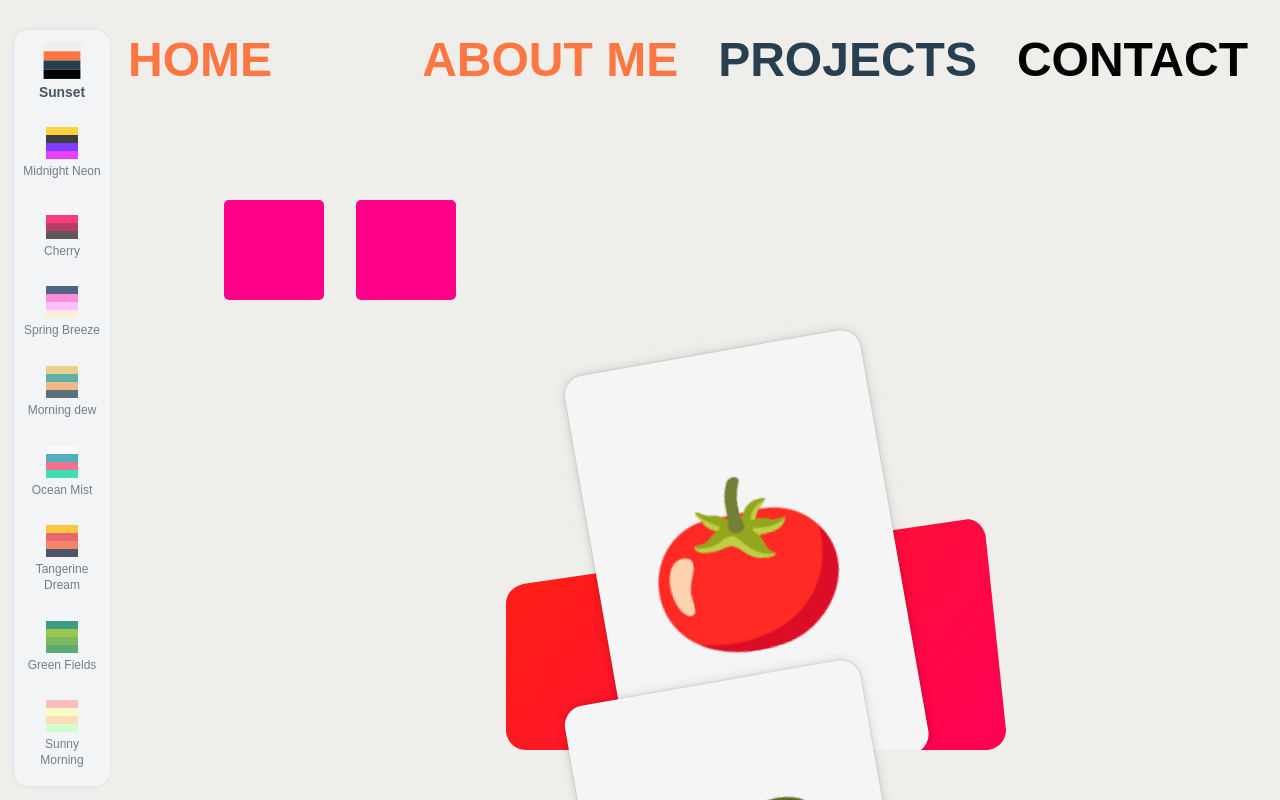
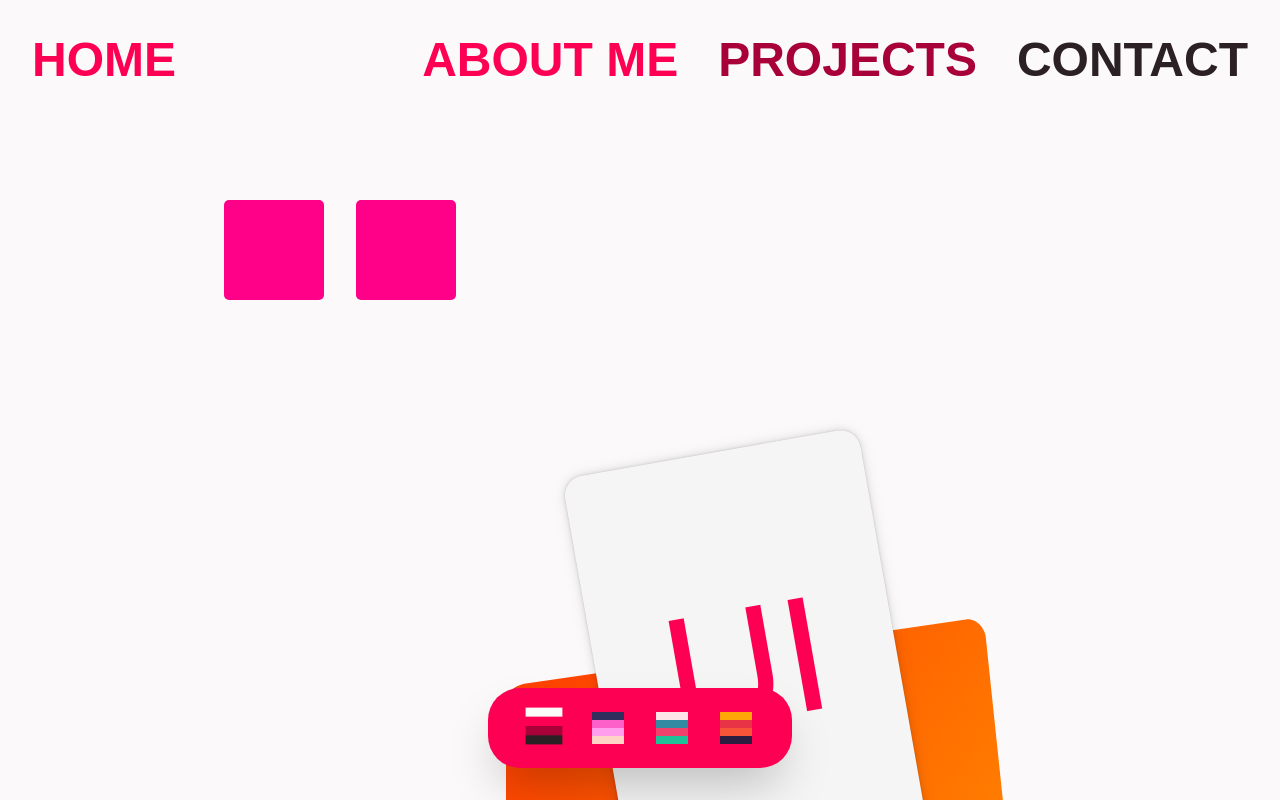
Before and after one commit to SJKodehode/my-next-portfolio, a Next.js app: page /showcase in a window 1280 px wide. Shown: the top 800 px of the page. Built offline with nearby package versions, Linux system fonts and the light colour scheme; a web font is replaced by a local one.

Commit message:
fixed ui

```diff
--- a/app/page.js
+++ b/app/page.js
@@ -4,6 +4,7 @@
 import * as motion from 'motion/react-client';
 import Skills from "@/components/skills";
 import AboutMe from "@/components/aboutMe";
+import ScrollTriggered from '@/components/motion/scroll';
 
 export default function Home() {
   // Variants for fornavn/etternavn
@@ -21,10 +22,10 @@ export default function Home() {
 
   return (
     <main>
-      <div className="p-8 flex flex-col md:justify-around justify-center -mt-20 md:mt-0 items-left md:ml-24 h-[100vh]">
+      <div className="p-8 flex flex-col md:justify-around justify-center -mt-20 md:-mt-10 items-left h-[100vh]">
         {/* Fornavn slidere inn fra venstre */}
         <motion.h1
-          className="md:text-[10vw] text-6xl font-semibold"
+          className="md:text-[11vw] text-6xl font-semibold"
           variants={nameVariants}
           initial="hiddenLeft"
           animate="visible"
@@ -35,7 +36,7 @@ export default function Home() {
 
         {/* Etternavn slidere inn fra høyre, med litt delay */}
         <motion.h1
-          className="md:text-[10vw] text-6xl font-semibold mb-4 w-full text-right"
+          className="md:text-[11vw] text-6xl font-semibold mb-4 w-full text-right"
           variants={nameVariants}
           initial="hiddenBottom"
           animate="visible"
--- a/components/header.js
+++ b/components/header.js
@@ -9,15 +9,15 @@ export default function Header() {
     const secondary = colors[2]
     const accent = colors[3]
     return (
-        <div className=" flex my-9 justify-center">
-            <nav className="flex justify-start sm:ml-32 ml-8 font-semibold md:text-2xl xl:text-5xl">
+        <div className=" flex my-4 md:my-9 justify-center">
+            <nav className="flex justify-start ml-8 font-semibold text-2xl md:text-3xl lg:text-4xl xl:text-5xl">
                 <div>
                     <Link href={'/'}>
                     <p>HOME</p>
                     </Link>
                 </div>
             </nav>
-            <nav className="flex justify-end w-full font-semibold md:text-2xl xl:text-5xl gap-10 mr-8">
+            <nav className="flex justify-end w-full font-semibold text-2xl md:text-3xl lg:text-4xl xl:text-5xl gap-4 md:gap-10 mr-8 md:flex-row flex-col items-end">
                 <div>
                     <Link href={'#'}>
                     <p style={{color: primary}}>ABOUT ME</p>
--- a/components/motion/scroll.js
+++ b/components/motion/scroll.js
@@ -60,11 +60,12 @@ const container = {
 const cardContainer = {
   overflow: "hidden",
   display: "flex",
+  margin: "100px auto",
   justifyContent: "center",
   alignItems: "center",
   position: "relative",
   paddingTop: 20,
-  marginBottom: -120,
+
 };
 
 const splash = {
@@ -95,12 +96,7 @@ const card = {
  */
 
 const food = [
-  ["🍅", 340, 10],
-  ["🍊", 20, 40],
-  ["🍋", 60, 90],
-  ["🍐", 80, 120],
-  ["🍏", 100, 140],
-  ["🫐", 205, 245],
-  ["🍆", 260, 290],
-  ["🍇", 290, 320],
+  ["UI", 30, 10],
+  ["UX", 50, 100],
+
 ];
--- a/components/navbar.js
+++ b/components/navbar.js
@@ -5,7 +5,7 @@ import * as motion from 'motion/react-client'; // for Motion v12.0
 import { useTheme } from './themeProvider';
 
 export default function Navbar() {
-  const { palettes, selected, selectPalette } = useTheme();
+  const { palettes, selected, selectPalette, colors } = useTheme();
 
   const [showArrow, setShowArrow] = useState(false);
   const [isExpanded, setIsExpanded] = useState(true);
@@ -29,28 +29,29 @@ export default function Navbar() {
   }, []);
 
   const navVariants = {
-    hidden: { x: '-120%' },
-    visible: { x: '0%' },
+    hidden: { y: '200%' },
+    visible: { y: '0%' },
   };
 
   return (
     <div className='flex justify-center w-dvw'>
+
       {showArrow && !isExpanded && (
         <motion.button
           onClick={() => setIsExpanded(true)}
-          initial={{ scale: 1, x: -20 }}
-          animate={{ scale: 1, x: 0 }}
+          initial={{ scale: 1, y: 60 }}
+          animate={{ scale: 1, y: 0 }}
           transition={{ type: 'spring', stiffness: 300, damping: 20, delay: 0.2 }}
           className="
-            fixed left-0 top-5/6 mt-24 md:mt-0 md:top-1/2 transform -translate-y-1/2
-            z-50 p-2 rounded-r-md bg-white/80 backdrop-blur-sm
+            fixed bottom-0 transform -translate-y-1/2
+            z-50 p-2 rounded-md bg-white/80 backdrop-blur-sm
             border border-gray-200
           "
         >
           {/* Enkel SVG‐pil */}
           <svg
             xmlns="http://www.w3.org/2000/svg"
-            className="h-6 w-4 text-gray-600"
+            className="h-6 w-6 text-gray-600 rotate-270"
             fill="none"
             viewBox="0 0 24 24"
             stroke="currentColor"
@@ -72,13 +73,16 @@ export default function Navbar() {
         transition={{ type: 'spring', stiffness: 100, duration: 0.2 }}
         className="
           fixed z-40
+          bottom-8 flex flex-nowrap w-fit justify-center px-10 py-6 gap-8 scroll-smooth
 
-          bottom-0 flex lg:flex-col lg:left-0 lg:h-[95vh] flex-nowrap overflow-x-scroll lg:overflow-hidden gap-2 m-3 justify-around p-6 lg:p-2 lg:w-fit w-[90vw] scroll-smooth
-          bg-gray-100 sm:border-r border-gray-200 border-2
-           sm:h-auto
-          text-gray-600 font-medium rounded-[1rem]
+           font-medium rounded-4xl snap-x shadow-2xl
         "
+        style={{ backgroundColor: colors[1],
+                 color: colors[0],
+
+        }}
       >
+
         {palettes.map((p) => {
           const isSelected = p.id === selected.id;
 
@@ -86,9 +90,9 @@ export default function Navbar() {
             <motion.button
               key={p.id}
               onClick={() => selectPalette(p)}
-              initial={{ opacity: 0.75, scale: 1, x: 0 }}
+              initial={{ opacity: 0.90, scale: 1, x: 0 }}
               animate={{
-                opacity: isSelected ? 1 : 0.75,
+                opacity: isSelected ? 1 : 0.90,
                 scale: isSelected ? 1.15 : 1,
                 y: isSelected ? -2 : 0,
               }}
@@ -99,8 +103,8 @@ export default function Navbar() {
               }}
               transition={{ type: 'spring', stiffness: 100, duration: 0.2 }}
               className="
-                flex flex-col flex-shrink-0 items-center
-                overflow-hidden w-28 lg:w-20
+                flex flex-col flex-shrink-0 items-center justify-center
+
               "
             >
               {[p.background, p.primary, p.secondary, p.accent].map((c, i) => (
@@ -111,18 +115,18 @@ export default function Navbar() {
                 />
               ))}
               <p
-                className="text-xs mt-1 text-center"
-                style={{ fontWeight: isSelected ? 600 : 400 }}
+                className="text-xs mt-1 hidden text-center"
+                style={{ fontWeight: isSelected ? 700 : 400 }}
               >
                 {p.name}
               </p>
             </motion.button>
           );
         })}
+
       </motion.nav>
 
       {/* Skjuler scrollbar‐visningen ved å sette bredde/høyde til 0 */}
-
     </div>
   );
 }
--- a/lib/palettes.js
+++ b/lib/palettes.js
@@ -1,21 +1,6 @@
 
 export const palettes = [
-  {
-    id: 'sunset',
-    name: 'Sunset',
-    background: '#efeeea',
-    primary:    '#fe7743',
-    secondary:  '#273f4f',
-    accent:     '#000000',
-  },
-  {
-    id: 'midnight-neon',
-    name: 'Midnight Neon',
-    background: '#ffc600',
-    primary:    '#000000',
-    secondary:  '#5800ff',
-    accent:     '#e900ff',
-  },
+
   {
     id: 'cherry',
     name: 'Cherry',
@@ -32,14 +17,7 @@ export const palettes = [
     secondary:  '#ffb0fe',
     accent:     '#ffecd3',
   },
-  {
-    id: 'morning-dew',
-    name: 'Morning dew',
-    background: '#e9c46a',
-    primary:    '#2a9d8f',
-    secondary:  '#f4a261',
-    accent:     '#264653',
-  },
+
   {
     id: 'ocean-mist',
     name: 'Ocean Mist',
@@ -56,7 +34,13 @@ export const palettes = [
     secondary:  '#f85f36',
     accent:     '#14213d',
   },
-  {
+
+
+
+];
+
+const extraPalettes = [
+{
     id: 'green-fields',
     name: 'Green Fields',
     background: '#007f5f',
@@ -64,7 +48,7 @@ export const palettes = [
     secondary:  '#55a630',
     accent:     '#2b9348',
   },
-  {
+{
     id: 'sunny-morning',
     name: 'Sunny Morning',
     background: '#ffadad',
@@ -72,5 +56,28 @@ export const palettes = [
     secondary:  '#ffd6a5',
     accent:     '#caffbf',
   },
-
-];
+    {
+    id: 'morning-dew',
+    name: 'Morning dew',
+    background: '#e9c46a',
+    primary:    '#2a9d8f',
+    secondary:  '#f4a261',
+    accent:     '#264653',
+  },
+   {
+    id: 'sunset',
+    name: 'Sunset',
+    background: '#efeeea',
+    primary:    '#fe7743',
+    secondary:  '#273f4f',
+    accent:     '#000000',
+  },
+  {
+    id: 'midnight-neon',
+    name: 'Midnight Neon',
+    background: '#ffc600',
+    primary:    '#000000',
+    secondary:  '#5800ff',
+    accent:     '#e900ff',
+  },
+]
```
